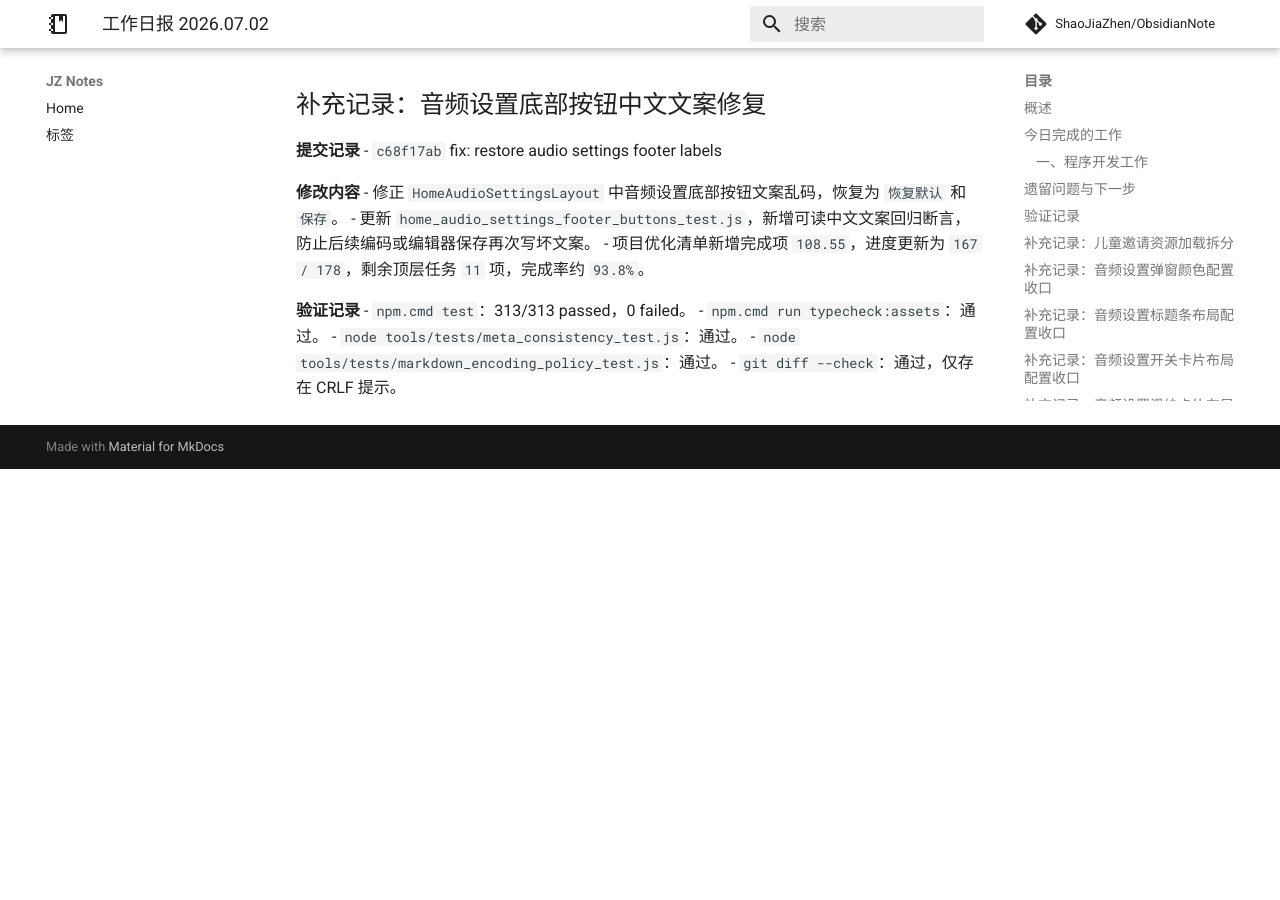
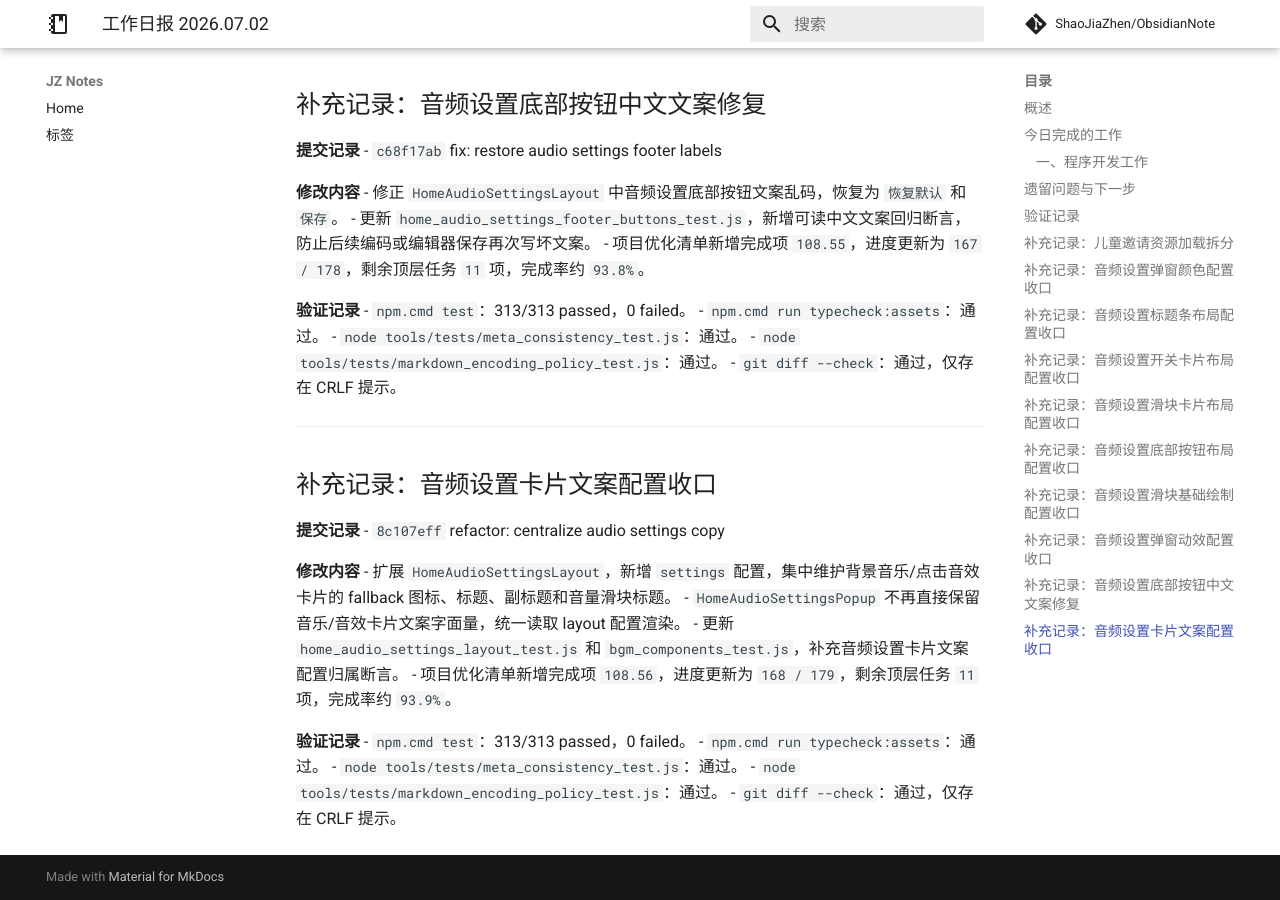
Before and after one commit to ShaoJiaZhen/ObsidianNote, an MkDocs documentation site: the page built from docs/工作内容/2026.07.02.md, in a window 1280 px wide and 900 px high, scrolled down 5065 px. Built offline with MkDocs 1.6.1 and Material for MkDocs 9.7.7, drawn with Linux system fonts in a browser that asks for light colours; comment, search, counter and statistics services are not loaded; before the commit the page ends 5534 px from its top, so only the background shows below that.

Commit message:
docs: record audio settings copy centralization
- record project commit 8c107eff in the July 2 work log

- note optimization progress at 168/179

```diff
--- a/docs/工作内容/2026.07.02.md
+++ b/docs/工作内容/2026.07.02.md
@@ -242,3 +242,23 @@ project: 小鸡游戏
 - `node tools/tests/meta_consistency_test.js`：通过。
 - `node tools/tests/markdown_encoding_policy_test.js`：通过。
 - `git diff --check`：通过，仅存在 CRLF 提示。
+
+---
+
+## 补充记录：音频设置卡片文案配置收口
+
+**提交记录**
+- `8c107eff` refactor: centralize audio settings copy
+
+**修改内容**
+- 扩展 `HomeAudioSettingsLayout`，新增 `settings` 配置，集中维护背景音乐/点击音效卡片的 fallback 图标、标题、副标题和音量滑块标题。
+- `HomeAudioSettingsPopup` 不再直接保留音乐/音效卡片文案字面量，统一读取 layout 配置渲染。
+- 更新 `home_audio_settings_layout_test.js` 和 `bgm_components_test.js`，补充音频设置卡片文案配置归属断言。
+- 项目优化清单新增完成项 `108.56`，进度更新为 `168 / 179`，剩余顶层任务 `11` 项，完成率约 `93.9%`。
+
+**验证记录**
+- `npm.cmd test`：313/313 passed，0 failed。
+- `npm.cmd run typecheck:assets`：通过。
+- `node tools/tests/meta_consistency_test.js`：通过。
+- `node tools/tests/markdown_encoding_policy_test.js`：通过。
+- `git diff --check`：通过，仅存在 CRLF 提示。
```
